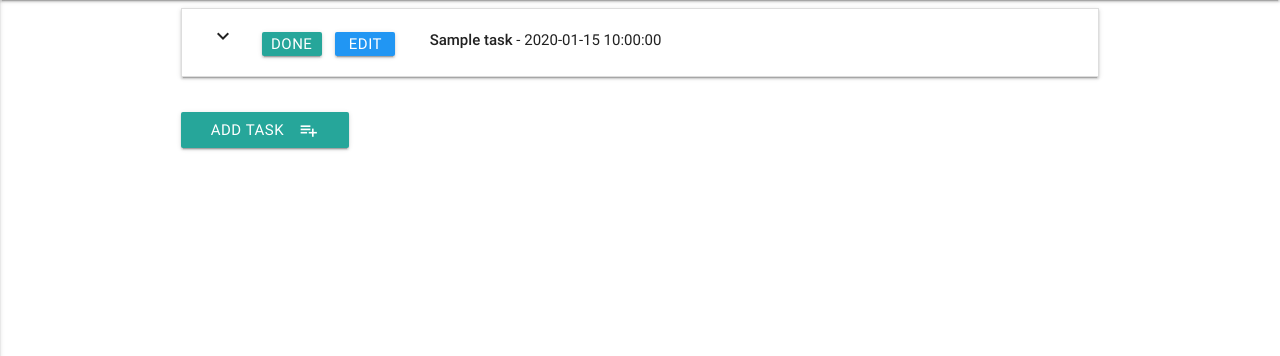
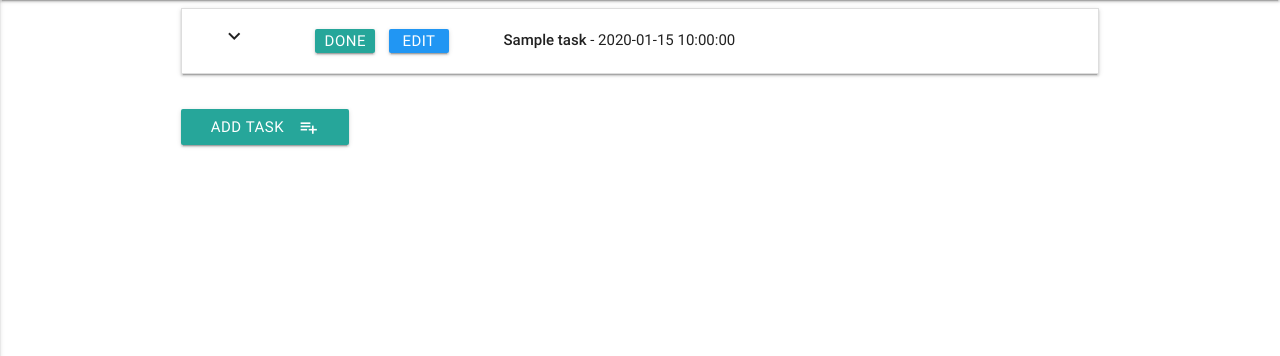
Before and after one commit to johnsletvoldhafenrichter/task-manager-project, a Flask app: page / in a window 1280 px wide. Shown: the part 64-420 px from the top of the page. Run offline with Flask 2, Linux system fonts and the light colour scheme; a database or web service that is not in the repository returns one stand-in record (values such as "Sample title"); some libraries are stand-ins or nearby versions.

Commit message:
Final changes, changed col order and added another col in tasks to show buttons better.

```diff
--- a/templates/tasks.html
+++ b/templates/tasks.html
@@ -4,20 +4,25 @@
         {% for task in tasks %}
         <li>
             <div class="collapsible-header">
-                <div class="col s3">
-                    <i class="material-icons">expand_more</i>
-                    <a href="{{url_for('delete_task', task_id=task._id)}}" class="waves-effect waves-light btn btn_small">Done</a>
-                    <a href="{{url_for('edit_task', task_id=task._id)}}" class="waves-effect waves-light btn btn_small blue">Edit</a>
-
+                <div class="col s4">
+                    <div class="col s4">
+                        <i class="material-icons">expand_more</i>
+                    </div>
+                    <div class="col s8">
+                        <a href="{{url_for('delete_task', task_id=task._id)}}"
+                            class="waves-effect waves-light btn btn_small">Done</a>
+                        <a href="{{url_for('edit_task', task_id=task._id)}}"
+                            class="waves-effect waves-light btn btn_small blue">Edit</a>
+                    </div>
                 </div>
-                <div class=" task_header col s9">
+                <div class=" task_header col s8">
                     <strong>{{task.task_name}}</strong> - {{task.due_date}}
                 </div>
             </div>
             <div class="collapsible-body">
                 <span>
-                {{task.task_description}}
-            </span>
+                    {{task.task_description}}
+                </span>
             </div>
         </li>
         {% endfor %}
```
